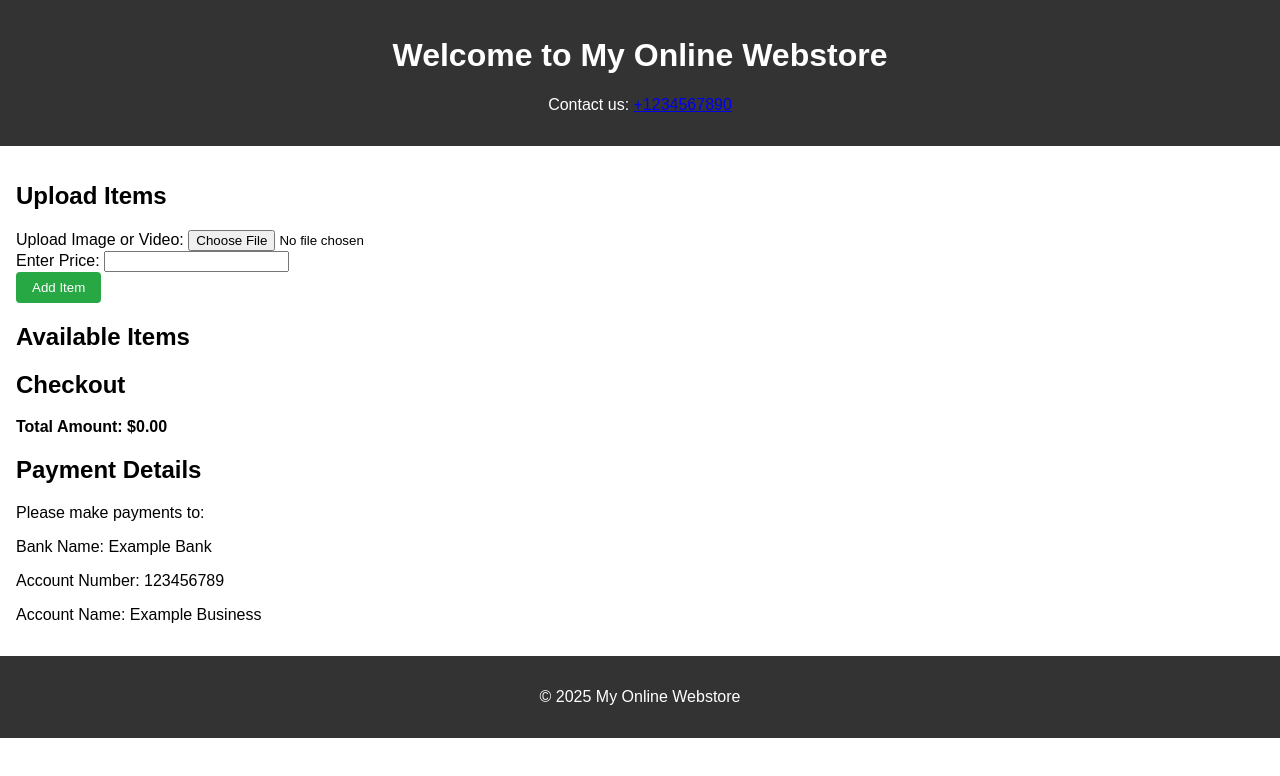
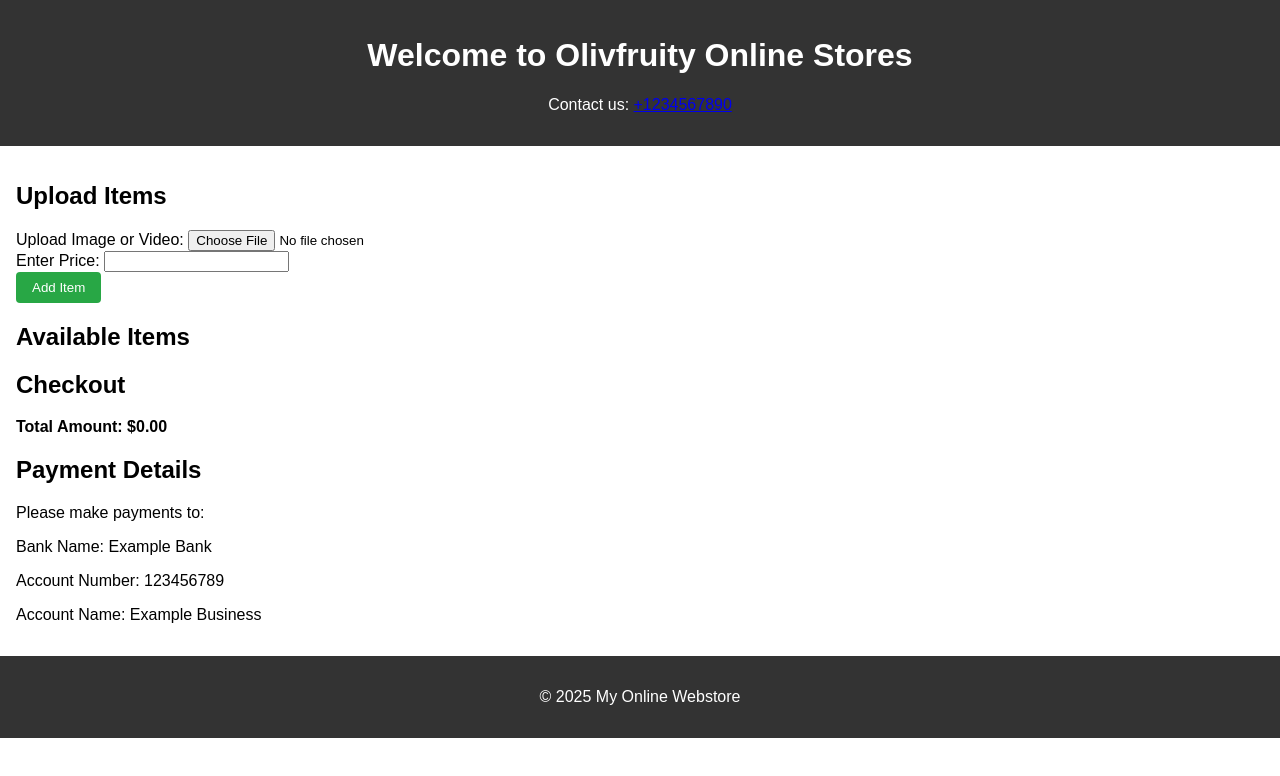
Before and after one commit to ififrank2013/olivfruity, a plain HTML site: page index.html in a window 1280 px wide. Drawn offline with Linux system fonts and the light colour scheme.

Commit message:
Updated website name

```diff
--- a/index.html
+++ b/index.html
@@ -3,7 +3,7 @@
 <head>
     <meta charset="UTF-8">
     <meta name="viewport" content="width=device-width, initial-scale=1.0">
-    <title>Online Webstore</title>
+    <title>Olivfruity Stores</title>
     <style>
         body {
             font-family: Arial, sans-serif;
@@ -53,7 +53,7 @@
 </head>
 <body>
     <header>
-        <h1>Welcome to My Online Webstore</h1>
+        <h1>Welcome to Olivfruity Online Stores</h1>
         <p>Contact us: <a href="tel:+1234567890">+1234567890</a></p>
     </header>
 
```
